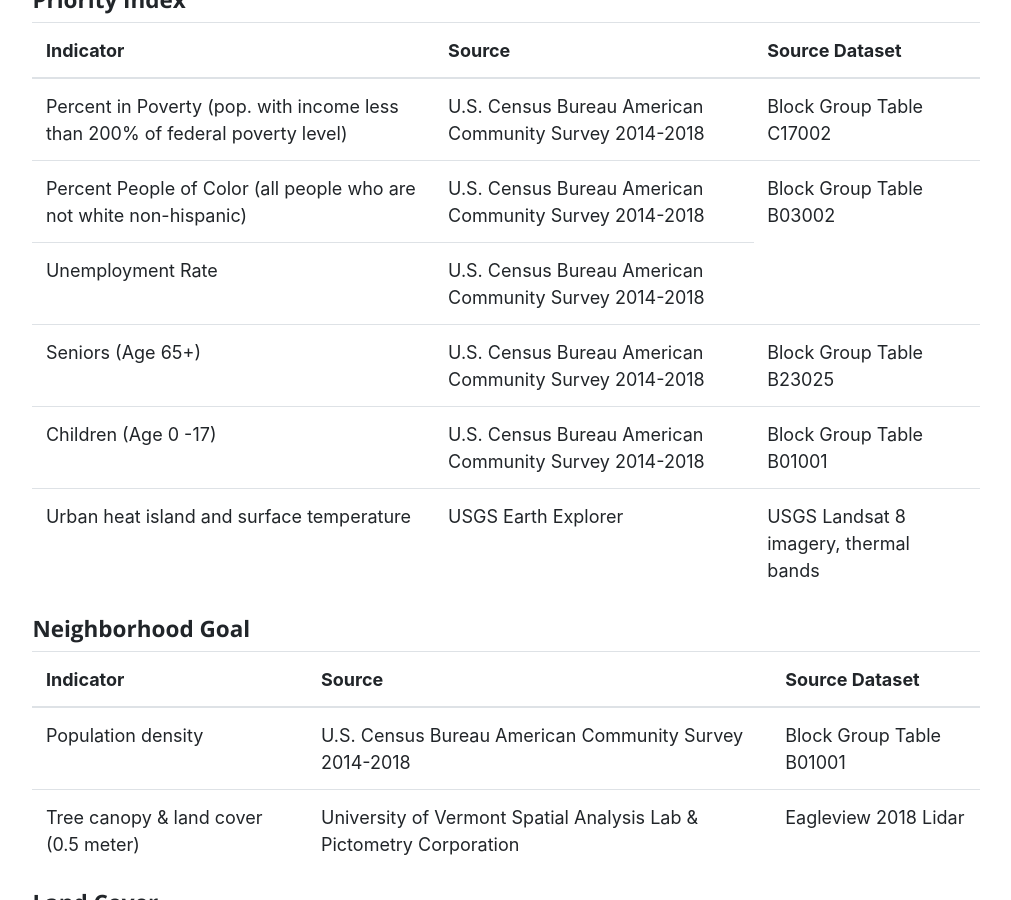
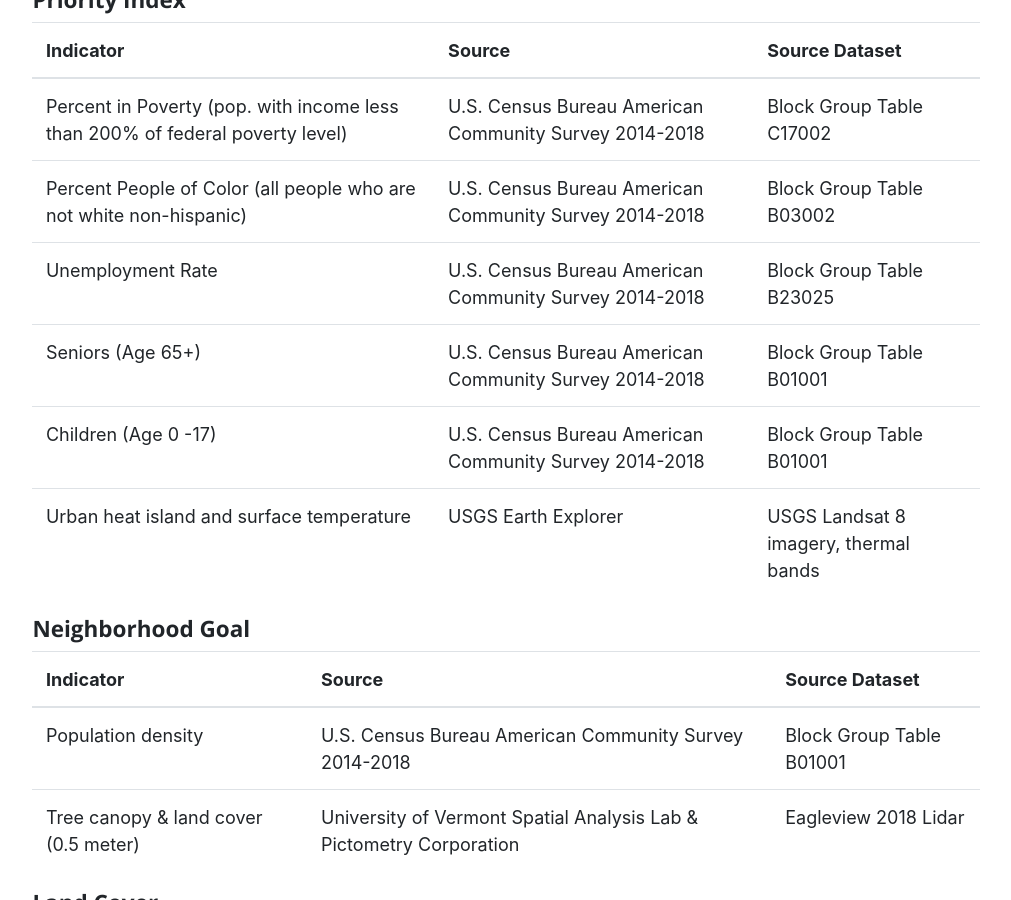
Before and after one commit to American-Forests/TESA-StaticPages, a Jekyll site: the page built from datasources/index.html, in a window 1280 px wide and 900 px high, scrolled down 322 px. Shown: the whole window, without its empty margins (134-1145 px from the left). Built offline with Jekyll 4.4.1, drawn with Linux system fonts in a browser that asks for light colours.

Commit message:
made updates

```diff
--- a/datasources/index.html
+++ b/datasources/index.html
@@ -31,11 +31,12 @@
                 <tr>
                     <td>Unemployment Rate</td>
                     <td>U.S. Census Bureau American Community Survey 2014-2018</td>
+                    <td>Block Group Table B23025</td>
                 </tr>
                 <tr>
                     <td>Seniors (Age 65+)</td>
                     <td>U.S. Census Bureau American Community Survey 2014-2018</td>
-                    <td>Block Group Table B23025</td>
+                    <td>Block Group Table B01001</td>
                 </tr>
                 <tr>
                     <td>Children (Age 0 -17)</td>
```
